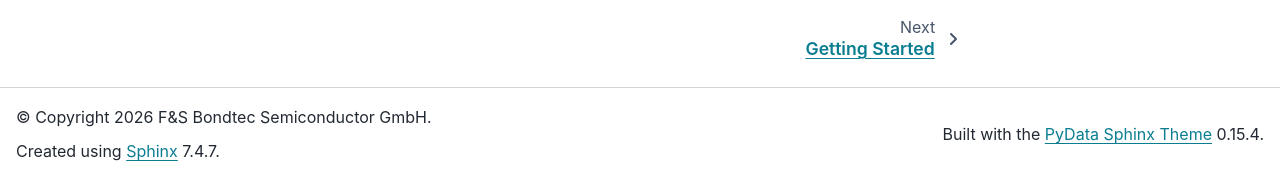
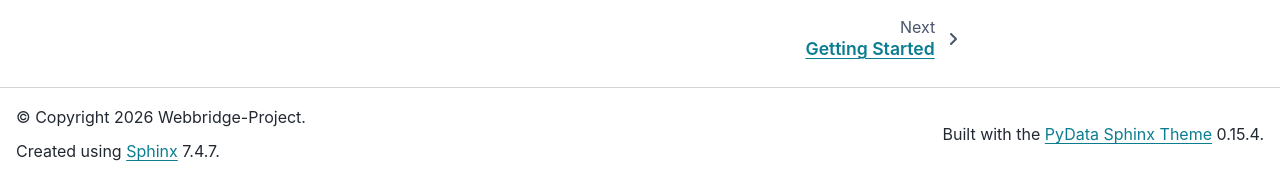
Before and after one commit to WebBridge-Project/webbridge-docs, a Sphinx documentation site: the page built from source/index.md, in a window 1280 px wide and 900 px high, scrolled down 877 px. Shown: the part 719-897 px from the top of the window. Built offline with Sphinx 7.4.7 and the PyData theme 0.15.4, drawn with Linux system fonts in a browser that asks for light colours.

Commit message:
Update conf.py

```diff
--- a/source/conf.py
+++ b/source/conf.py
@@ -1,6 +1,6 @@
 project = "webbridge"
-copyright = "2026 F&S Bondtec Semiconductor GmbH"
-author = "F&S Bondtec Semiconductor GmbH"
+copyright = "2026 Webbridge-Project"
+author = "Webbridge-Project"
 release = "0.1.0"
 
 # -- SEO: canonical URL for <link rel="canonical"> tags on every page. Update
```
